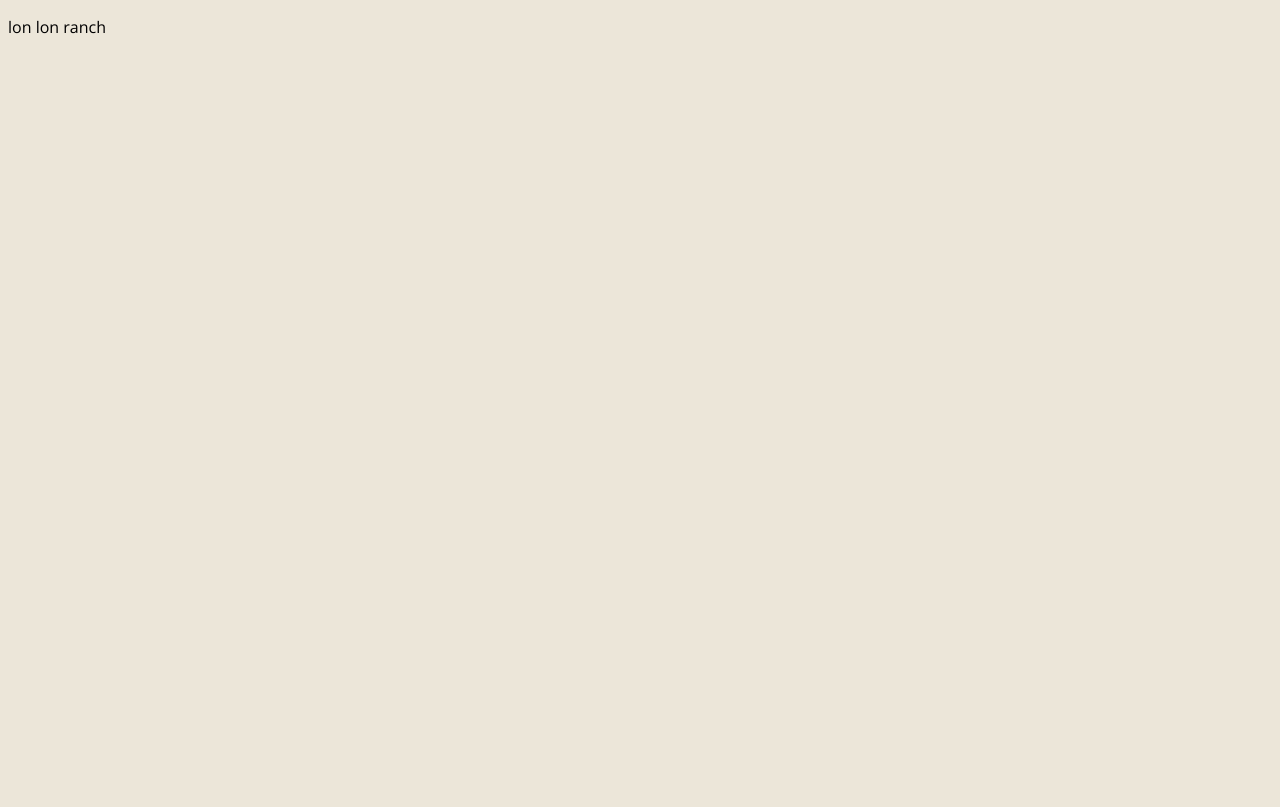
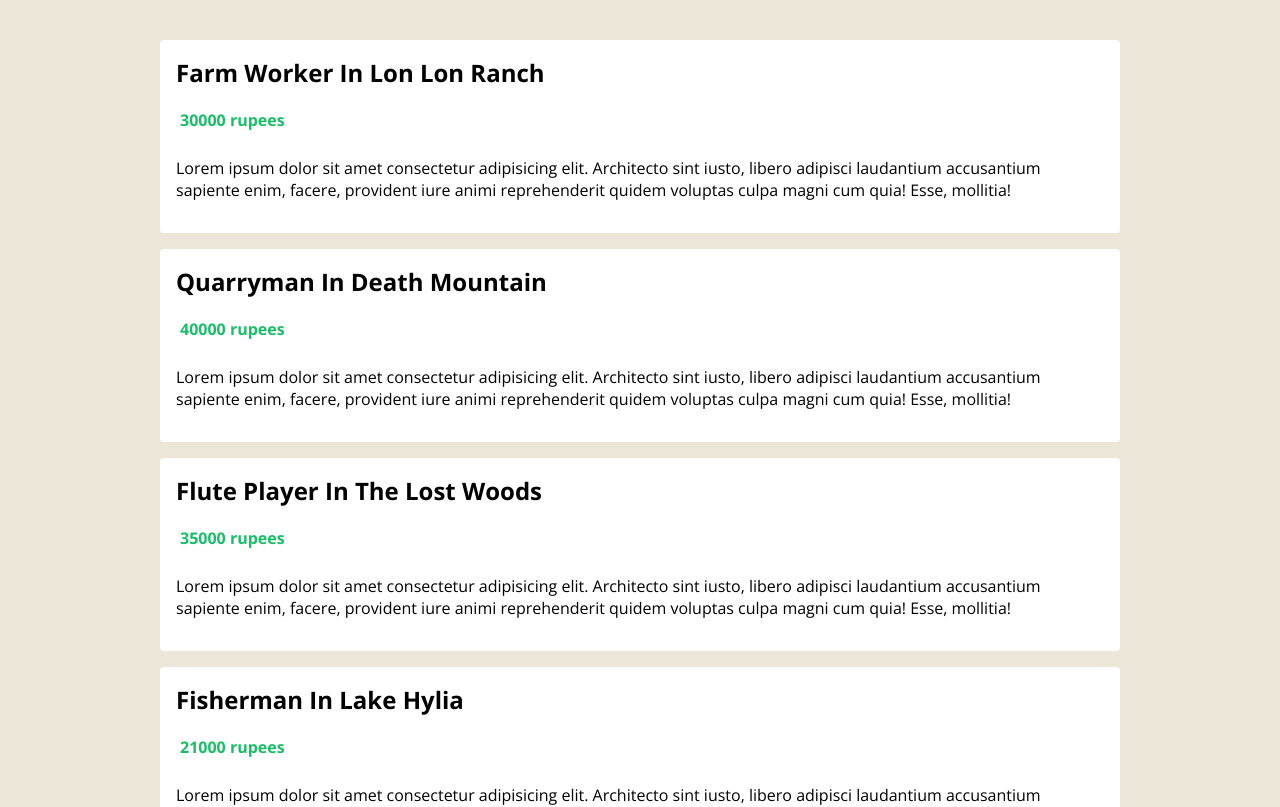
Before and after one commit to codingoak/hyrule-jobs, a Vue app: page / in a window 1280 px wide. Shown: the top 807 px of the page. Built offline with nearby package versions, Linux system fonts and the light colour scheme.

Commit message:
Use types and props

```diff
--- a/src/App.vue
+++ b/src/App.vue
@@ -1,16 +1,17 @@
 <template>
   <div class="app">
-    <p>{{ jobs[0].location }}</p>
+    <JobsList :jobs="jobs" />
   </div>
 </template>
 
 <script lang="ts">
 import { defineComponent, ref } from "vue";
+import JobsList from "./components/JobsList.vue";
 import Job from "./types/Job.js";
 
 export default defineComponent({
   name: "App",
-  components: {},
+  components: { JobsList },
   setup() {
     const jobs = ref<Job[]>([
       {
--- /dev/null
+++ b/src/components/JobsList.vue
@@ -0,0 +1,63 @@
+<template>
+  <div class="job-list">
+    <ul role="list">
+      <li v-for="job in jobs" :key="job.id">
+        <h2>{{ job.title }} in {{ job.location }}</h2>
+        <div class="salary">
+          <p>{{ job.salary }} rupees</p>
+        </div>
+        <div class="description">
+          <p>
+            Lorem ipsum dolor sit amet consectetur adipisicing elit. Architecto
+            sint iusto, libero adipisci laudantium accusantium sapiente enim,
+            facere, provident iure animi reprehenderit quidem voluptas culpa
+            magni cum quia! Esse, mollitia!
+          </p>
+        </div>
+      </li>
+    </ul>
+  </div>
+</template>
+
+<script lang="ts">
+import { defineComponent, PropType } from "vue";
+import Job from "../types/Job.js";
+
+export default defineComponent({
+  props: {
+    jobs: {
+      required: true,
+      type: Array as PropType<Job[]>,
+    },
+  },
+});
+</script>
+
+<style scoped>
+.job-list {
+  max-width: 960px;
+  margin: 40px auto;
+}
+.job-list ul {
+  padding: 0;
+}
+.job-list li {
+  list-style-type: none;
+  background: white;
+  padding: 16px;
+  margin: 16px 0;
+  border-radius: 4px;
+}
+.job-list h2 {
+  margin: 0 0 10px;
+  text-transform: capitalize;
+}
+.salary {
+  display: flex;
+}
+.salary p {
+  color: #17bf66;
+  font-weight: bold;
+  margin: 10px 4px;
+}
+</style>
```
